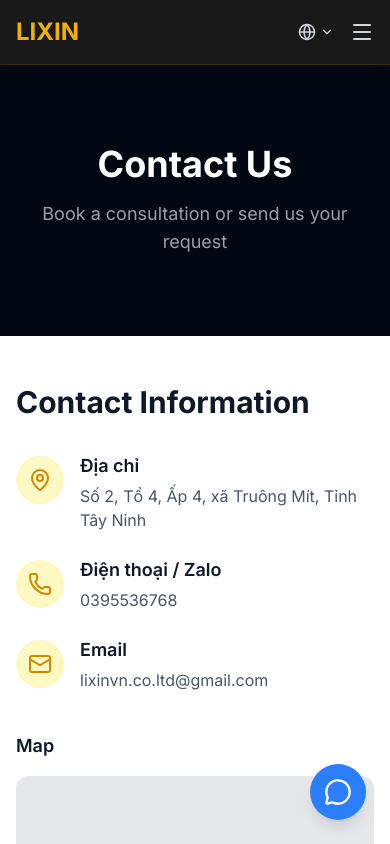
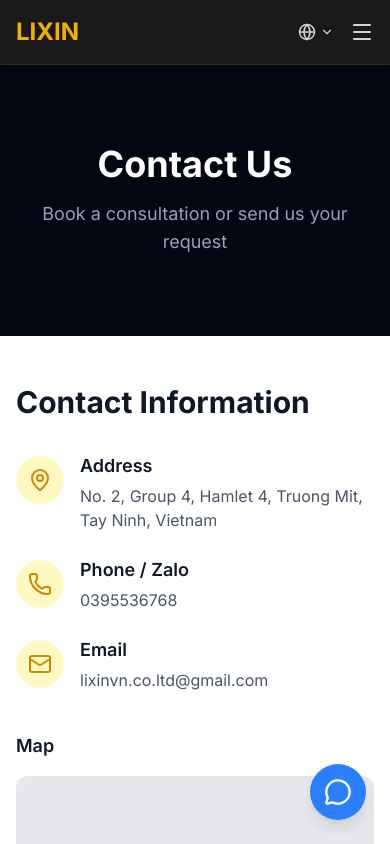
Before and after one commit to nqthaitn/lixin-website, a Next.js app: page /en/contact in a window 390 px wide. Shown: the top 844 px of the page. Built offline with nearby package versions, Linux system fonts and the light colour scheme.

Commit message:
fix(i18n): contact page labels support multi-language
- Address, Phone/Zalo, Email labels now use translation keys
- Address text uses footer.address translation
- Added label_address, label_phone, label_email keys for vi/en/zh

```diff
--- a/messages/en.json
+++ b/messages/en.json
@@ -131,6 +131,9 @@
     "notes_placeholder": "Briefly describe your needs...",
     "submit": "Submit Request",
     "success": "Submitted successfully! We will contact you shortly.",
-    "map_title": "Map"
+    "map_title": "Map",
+    "label_address": "Address",
+    "label_phone": "Phone / Zalo",
+    "label_email": "Email"
   }
 }
--- a/messages/vi.json
+++ b/messages/vi.json
@@ -131,6 +131,9 @@
     "notes_placeholder": "Mô tả ngắn nhu cầu của bạn...",
     "submit": "Gửi yêu cầu",
     "success": "Gửi thành công! Chúng tôi sẽ liên hệ bạn sớm nhất.",
-    "map_title": "Bản đồ"
+    "map_title": "Bản đồ",
+    "label_address": "Địa chỉ",
+    "label_phone": "Điện thoại / Zalo",
+    "label_email": "Email"
   }
 }
--- a/messages/zh.json
+++ b/messages/zh.json
@@ -131,6 +131,9 @@
     "notes_placeholder": "简要描述您的需求...",
     "submit": "提交请求",
     "success": "提交成功！我们将尽快与您联系。",
-    "map_title": "地图"
+    "map_title": "地图",
+    "label_address": "地址",
+    "label_phone": "电话 / Zalo",
+    "label_email": "电子邮件"
   }
 }
--- a/src/app/[locale]/contact/page.tsx
+++ b/src/app/[locale]/contact/page.tsx
@@ -7,6 +7,7 @@ import { MapPin, Phone, Mail } from "lucide-react";
 export default function ContactPage() {
   const t = useTranslations("contact");
   const tServices = useTranslations("services");
+  const tFooter = useTranslations("footer");
 
   const [formData, setFormData] = useState({
     name: "",
@@ -77,8 +78,8 @@ export default function ContactPage() {
                   <MapPin size={24} />
                 </div>
                 <div>
-                  <h3 className="font-semibold text-gray-900 text-lg mb-1">Địa chỉ</h3>
-                  <p className="text-gray-600">Số 2, Tổ 4, Ấp 4, xã Truông Mít, Tỉnh Tây Ninh</p>
+                  <h3 className="font-semibold text-gray-900 text-lg mb-1">{t("label_address")}</h3>
+                  <p className="text-gray-600">{tFooter("address")}</p>
                 </div>
               </div>
 
@@ -87,7 +88,7 @@ export default function ContactPage() {
                   <Phone size={24} />
                 </div>
                 <div>
-                  <h3 className="font-semibold text-gray-900 text-lg mb-1">Điện thoại / Zalo</h3>
+                  <h3 className="font-semibold text-gray-900 text-lg mb-1">{t("label_phone")}</h3>
                   <p className="text-gray-600">0395536768</p>
                 </div>
               </div>
@@ -97,7 +98,7 @@ export default function ContactPage() {
                   <Mail size={24} />
                 </div>
                 <div>
-                  <h3 className="font-semibold text-gray-900 text-lg mb-1">Email</h3>
+                  <h3 className="font-semibold text-gray-900 text-lg mb-1">{t("label_email")}</h3>
                   <p className="text-gray-600">lixinvn.co.ltd@gmail.com</p>
                 </div>
               </div>
```
